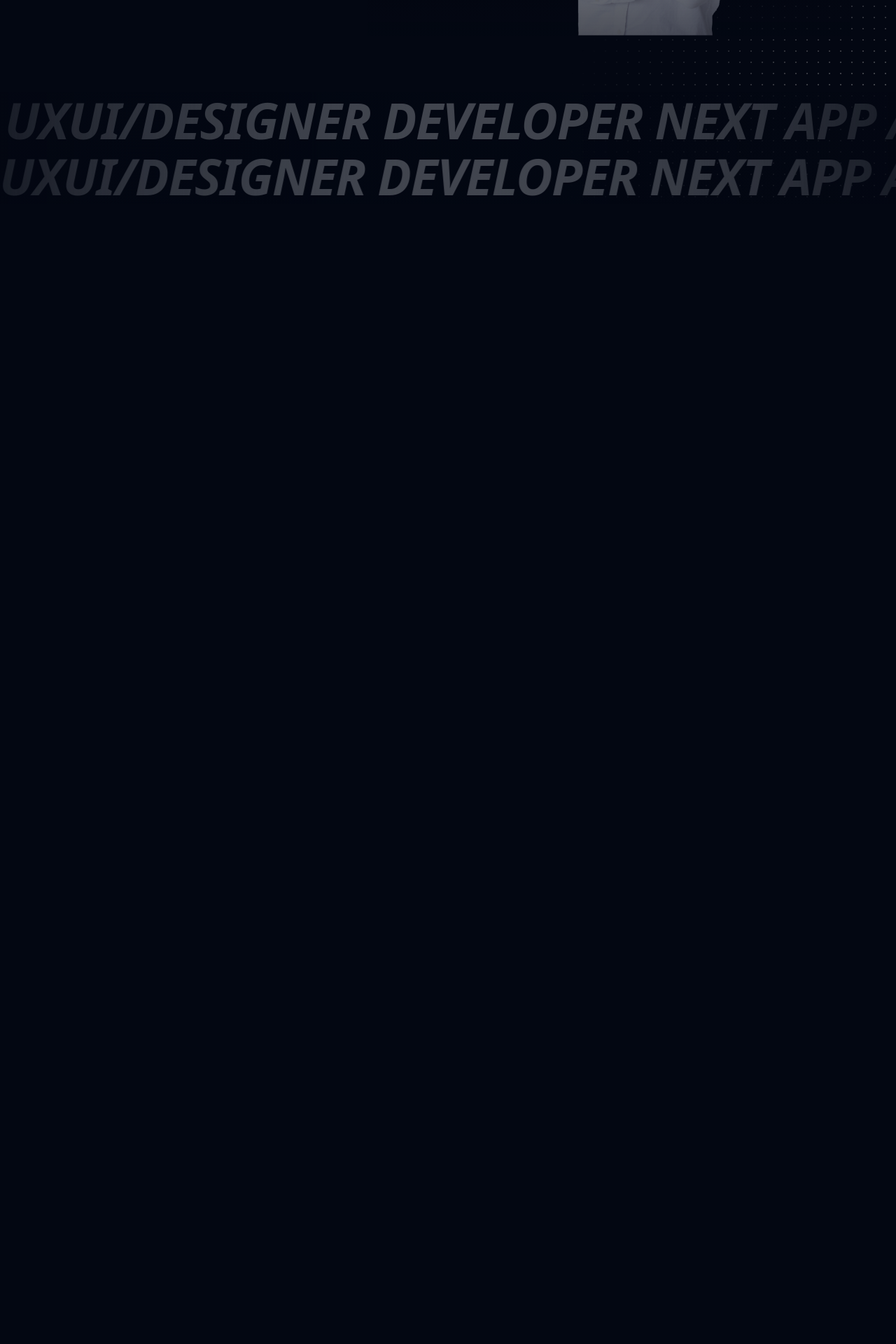
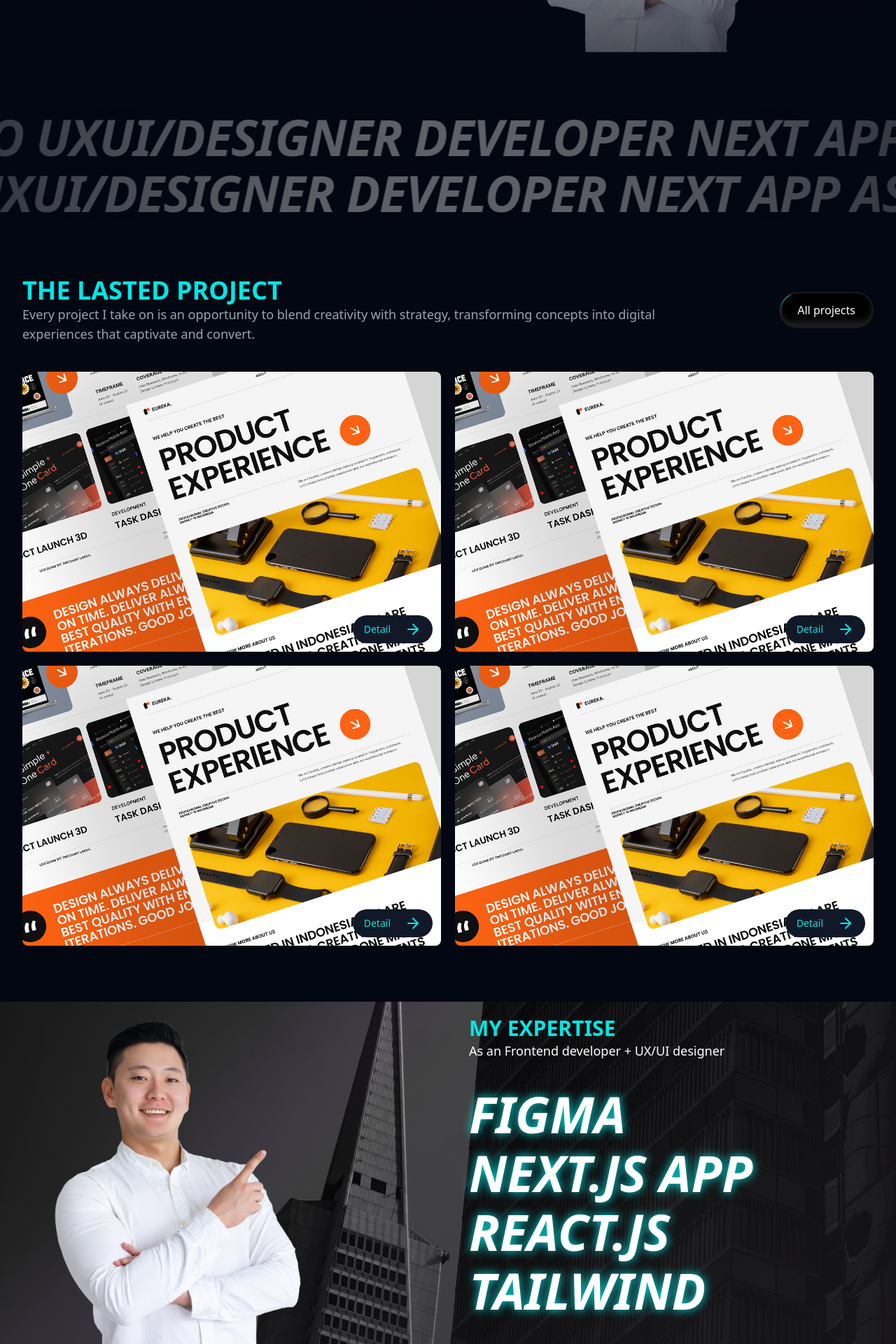
Before and after one commit to SeangLeng/porfolio-v2, a Next.js app: page / in a window 1280 px wide. Shown: the part 840-2760 px from the top of the page at 70% size. Before the commit the page ends 1211 px from the top, so only its background shows below. Built offline with nearby package versions, Linux system fonts and the light colour scheme.

Commit message:
first stagging

```diff
--- /dev/null
+++ b/src/app/constrains/MockupProjects.tsx
@@ -0,0 +1,41 @@
+import { StaticImport } from "next/dist/shared/lib/get-img-props";
+import sampleProjectImage from '@/asset/images/11c29c0ccc53858cbad8ca2e1e99e7c5.png';
+
+interface ProjectProps {
+  title: string;
+  link: string;
+  images: StaticImport | string;
+}
+
+export const AllProjects: ProjectProps[] = [
+  {
+    title: "sample project",
+    link: "sample link",
+    images: sampleProjectImage
+  },
+  {
+    title: "sample project",
+    link: "sample link",
+    images: sampleProjectImage
+  },
+  {
+    title: "sample project",
+    link: "sample link",
+    images: sampleProjectImage
+  },
+  {
+    title: "sample project",
+    link: "sample link",
+    images: sampleProjectImage
+  },
+  {
+    title: "sample project",
+    link: "sample link",
+    images: sampleProjectImage
+  },
+  {
+    title: "sample project",
+    link: "sample link",
+    images: sampleProjectImage
+  },
+];
--- a/src/app/globals.css
+++ b/src/app/globals.css
@@ -81,4 +81,31 @@
   h1 {
     @apply lg:text-5xl md:text-4xl text-2xl;
   }
+
+  h2 {
+    @apply lg:text-4xl md:text-3xl text-xl;
+  }
+
+  h3 {
+    @apply lg:text-3xl md:text-2xl text-lg;
+  }
 }
+
+.lightShadowText {
+  animation: lightShadow 4s infinite;
+}
+
+@keyframes lightShadow {
+  0% {
+    text-shadow: 0px 0px 5px var(--primaryColor);
+  }
+
+  50% {
+    text-shadow: 0px 0px 15px var(--primaryColor);
+
+  }
+
+  100% {
+    text-shadow: 0px 0px 0px var(--primaryColor);
+  }
+}
--- a/src/app/layout.tsx
+++ b/src/app/layout.tsx
@@ -3,6 +3,7 @@ import { Inter as FontSans } from "next/font/google";
 import "./globals.css";
 import { cn } from "@/lib/utils";
 import DotPattern from "@/components/magicui/dot-pattern";
+import Footer from "@/components/footer/Footer";
 
 const fontSans = FontSans({
   subsets: ["latin"],
@@ -39,7 +40,10 @@ export default function RootLayout({
             )}
           />
         </aside>
-        <main className="z-10 text-white relative">{children}</main>
+        <main className="z-10 text-white relative">
+          {children}
+          <Footer />
+        </main>
       </body>
     </html>
   );
--- a/src/app/pages/homepage.tsx
+++ b/src/app/pages/homepage.tsx
@@ -7,10 +7,15 @@ import profile from "@/asset/images/positive-asian-man-pointing-finger-aside 2.p
 import NumberTicker from "@/components/magicui/number-ticker";
 import TypingAnimation from "@/components/magicui/typing-animation";
 import { VelocityScroll } from "@/components/magicui/scroll-based-velocity";
+import ShimmerButton from "@/components/magicui/shimmer-button";
+import ImageCard from "@/components/cards/ImageCard";
+import { AllProjects } from "../constrains/MockupProjects";
+import Link from "next/link";
+import { Mail, PhoneCall, Telescope } from "lucide-react";
 
-export default function Homepage() {
+export default function Homepage({ changeTab }: { changeTab: any }) {
   const router = useRouter();
-  const handleRoute = () => {
+  const HandleRoute = () => {
     router.push("#contact");
   };
 
@@ -32,12 +37,12 @@ export default function Homepage() {
           both design and user experience, I craft websites that are not just
           visually appealing, but also intuitive and easy to navigate.
         </article>
-        <div className="flex items-center justify-center mt-10 container">
-          <ShinyButton text="GET IN TOUCH" onClick={handleRoute} />
+        <div className="flex items-center justify-center mt-10">
+          <ShinyButton text="GET IN TOUCH" onClick={HandleRoute} />
         </div>
-        <section className="grid lg:grid-cols-5 my-10 justify-center items-center container">
-          <div className="bg-gradient-to-r from-[#FFFFFF] to-[#00E7E7] p-1 rounded-xl lg:col-span-2 gradient-box">
-            <div className="bg-foreground h-full rounded-lg p-6">
+        <section className="grid lg:grid-cols-5 my-10 justify-center items-center">
+          <div className="bg-gradient-to-r from-[#FFFFFF] to-[#00E7E7] p-1 rounded-xl lg:col-span-2 w-full">
+            <div className="bg-foreground w-full h-full rounded-lg p-6">
               <div className="grid grid-cols-3 gap-5">
                 <div className="flex flex-col gap-1 justify-center items-center">
                   <p>
@@ -71,12 +76,130 @@ export default function Homepage() {
           </div>
         </section>
       </section>
-      <section className="my-20">
+      <section aria-label="skills in VelocityScroll" className="my-20">
         <VelocityScroll
           text="uxui/designer developer next app astro "
           default_velocity={1}
-          className="font-display italic uppercase text-center text-4xl font-bold tracking-[-0.02em] text-gray-300 drop-shadow-sm dark:text-white md:text-7xl md:leading-[5rem]"
+          className="font-display italic uppercase text-center text-4xl font-bold tracking-[-0.02em] text-white drop-shadow-sm dark:text-white md:text-7xl md:leading-[5rem]"
         />
+      </section>
+      <section aria-label="projects" className="container">
+        <section className="grid sm:grid-cols-4 gap-3 items-center">
+          <div className="col-span-3">
+            <h2 className="uppercase font-bold text-primaryColor">
+              the lasted project
+            </h2>
+            <article className="text-gray-400 text-lg">
+              Every project I take on is an opportunity to blend creativity with
+              strategy, transforming concepts into digital experiences that
+              captivate and convert.
+            </article>
+          </div>
+          <div className="cols-span-1 flex justify-end">
+            <ShimmerButton
+              onClick={() => {
+                if (typeof changeTab === "function") {
+                  changeTab("projects");
+                }
+              }}
+            >
+              All projects
+            </ShimmerButton>
+          </div>
+        </section>
+        <section aria-label="project-list" className="py-10">
+          <ul className="grid sm:grid-cols-2 grid-cols-1 gap-5">
+            {AllProjects.slice(0, 4).map((item) => (
+              <li key={item.title + item.link}>
+                <ImageCard
+                  images={item.images}
+                  link={item.link}
+                  altImage={item.title}
+                />
+              </li>
+            ))}
+          </ul>
+        </section>
+      </section>
+      <section
+        aria-label="experiences"
+        className="relative my-10 bg-[url('/asset/images/background.jpg')]"
+      >
+        <div className="grid md:grid-cols-2 grid-cols-1 items-start gap-5 container px-0">
+          <Image
+            priority
+            src={profile}
+            alt="profile-images"
+            className="w-full h-full scale-x-[-1] object-cover md:block hidden"
+          />
+          <div className="p-5">
+            <h3 className="text-primaryColor font-bold uppercase">
+              My expertise{" "}
+            </h3>
+            <p className="text-lg">As an Frontend developer + UX/UI designer</p>
+            <div className="my-10 flex flex-col gap-3">
+              <p className="md:text-7xl sm:text-5xl text-4xl uppercase font-extrabold italic lightShadowText">
+                figma
+              </p>
+              <p className="md:text-7xl sm:text-5xl text-4xl uppercase font-extrabold italic lightShadowText">
+                next.js app
+              </p>
+              <p className="md:text-7xl sm:text-5xl text-4xl uppercase font-extrabold italic lightShadowText">
+                react.js
+              </p>
+              <p className="md:text-7xl sm:text-5xl text-4xl uppercase font-extrabold italic lightShadowText">
+                tailwind
+              </p>
+            </div>
+          </div>
+        </div>
+      </section>
+      <section className="my-20 container">
+        <article className="text-center md:text-4xl text-xl font-bold leading-relaxed uppercase">
+          &quot;Design isn&apos;t just about how it looks, but how it works. I
+          bring together the art of user experience and the science of front-end
+          development to create seamless, intuitive, and visually compelling
+          digital solutions.&quot;
+        </article>
+      </section>
+      <section className="container my-10" id="contact">
+        <ShinyButton text="GET IN TOUCH!" className="tracking-wider" />
+        <section className="grid md:grid-cols-2 my-20">
+          <div className="flex flex-col gap-3">
+            <p className="text-5xl font-bold">
+              Interesting to in{" "}
+              <span className="px-3 bg-white rounded-lg text-foreground">
+                work
+              </span>{" "}
+              together?
+            </p>
+            <p className="text-lg">
+              Showcasing Diverse Expertise and Innovative Solutions
+            </p>
+          </div>
+          <div className="w-1/2 mx-auto">
+            <div className="flex flex-col gap-5">
+              <Link
+                href={"/"}
+                className="flex justify-start items-center gap-5"
+              >
+                <Mail /> mr.lengseng@gmail.com
+              </Link>
+              <Link
+                href={"/"}
+                className="flex justify-start items-center gap-5"
+              >
+                <Telescope /> (+855) 113 421 9
+              </Link>
+              <Link
+                href={"/"}
+                className="flex justify-start items-center gap-5"
+              >
+                <PhoneCall /> (+855) 113 421 9
+              </Link>
+            </div>
+          </div>
+        </section>
       </section>
     </section>
   );
--- /dev/null
+++ b/src/components/cards/ImageCard.tsx
@@ -0,0 +1,45 @@
+import Image from "next/image";
+import React, { useState } from "react";
+import { Button } from "../ui/button";
+import { ArrowRight } from "lucide-react";
+import Link from "next/link";
+import { StaticImport } from "next/dist/shared/lib/get-img-props";
+
+export default function ImageCard({
+  altImage,
+  link,
+  images,
+}: {
+  link: string;
+  altImage: string;
+  images: StaticImport | string;
+}) {
+  const [mouseHover, setMouseHover] = useState(false);
+
+  return (
+    <section
+      className="rounded-lg overflow-hidden relative"
+      onMouseEnter={() => setMouseHover(true)}
+      onMouseLeave={() => setMouseHover(false)}
+    >
+      <Image
+        priority
+        src={images}
+        alt={altImage}
+        className="max-h-[400px] w-full object-cover hover:brightness-75 transition-all"
+      />
+      <Button
+        className={`absolute z-10 text-primaryColor rounded-full transition-all duration-300 ease-in-out ${
+          mouseHover
+            ? "top-1/2 left-1/2 transform -translate-x-1/2 -translate-y-1/2"
+            : "bottom-3 right-3"
+        }`}
+      >
+        <Link href={link} className="flex gap-5 items-center">
+          Detail
+          <ArrowRight />
+        </Link>
+      </Button>
+    </section>
+  );
+}
--- /dev/null
+++ b/src/components/footer/Footer.tsx
@@ -0,0 +1,14 @@
+import Link from "next/link";
+
+export default function Footer() {
+  return (
+    <footer className="p-3 flex items-center justify-center bg-foreground">
+      <Link
+        href={"mailto:mr.lengseng@gmail.com"}
+        className="text-center w-full hover:underline"
+      >
+        mr.lengseng@gmail.com
+      </Link>
+    </footer>
+  );
+}
--- a/src/components/magicui/scroll-based-velocity.tsx
+++ b/src/components/magicui/scroll-based-velocity.tsx
@@ -114,8 +114,8 @@ export function VelocityScroll({
       <ParallaxText baseVelocity={-default_velocity} className={className}>
         {text}
       </ParallaxText>
-      <div className="bg-gradient-to-r from-foreground/90 w-full h-full absolute top-0"></div>
-      <div className="bg-gradient-to-l from-foreground/90 w-full h-full absolute top-0"></div>
+      <div className="bg-gradient-to-r from-foreground/80 w-full h-full absolute top-0"></div>
+      <div className="bg-gradient-to-l from-foreground/80 w-full h-full absolute top-0"></div>
     </section>
   );
 }
--- a/src/components/magicui/shimmer-button.tsx
+++ b/src/components/magicui/shimmer-button.tsx
@@ -40,7 +40,7 @@ const ShimmerButton = React.forwardRef<HTMLButtonElement, ShimmerButtonProps>(
           } as CSSProperties
         }
         className={cn(
-          "group relative z-0 flex cursor-pointer items-center justify-center overflow-hidden whitespace-nowrap border-2 border-white/10 px-6 py-3 text-white [background:var(--bg)] [border-radius:var(--radius)] dark:text-black",
+          "group md:w-fit w-full relative z-0 flex cursor-pointer items-center justify-center overflow-hidden whitespace-nowrap border-2 border-white/10 px-6 py-3 text-white [background:var(--bg)] [border-radius:var(--radius)] dark:text-black",
           "transform-gpu transition-transform duration-300 ease-in-out active:translate-y-[1px]",
           className,
         )}
--- a/src/components/magicui/shiny-button.tsx
+++ b/src/components/magicui/shiny-button.tsx
@@ -39,12 +39,12 @@ const ShinyButton = ({
       onClick={onClick}
       {...animationProps}
       className={cn(
-        "relative rounded-full px-10 py-3 font-medium border-primaryColor border  backdrop-blur-xl transition-[box-shadow] duration-300 ease-in-out hover:shadow dark:bg-[radial-gradient(circle_at_50%_0%,hsl(var(--white)/20%)_0%,transparent_60%)] dark:hover:shadow-[0_0_20px_hsl(var(--white)/30%)]",
+        "relative rounded-full px-10 py-3 font-medium border-primaryColor border backdrop-blur-lg transition-[box-shadow] duration-300 ease-in-out hover:shadow dark:bg-[radial-gradient(circle_at_50%_0%,hsl(var(--white)/20%)_0%,transparent_60%)] dark:hover:shadow-[0_0_20px_hsl(var(--white)/30%)]",
         className
       )}
     >
       <span
-        className="relative block h-full w-full text-sm uppercase tracking-wide text-white dark:font-light dark:text-[rgb(255,255,255,90%)]"
+        className="relative block h-full w-full text-sm uppercase tracking-wide dark:font-light"
         style={{
           maskImage:
             "linear-gradient(-75deg,hsl(var(--white)) calc(var(--x) + 20%),transparent 30%),hsl(var(--white)) 100%))",
--- a/src/components/tabs/Tabs.tsx
+++ b/src/components/tabs/Tabs.tsx
@@ -1,22 +1,35 @@
+"use client";
+
 import { Tabs, TabsContent, TabsList, TabsTrigger } from "@/components/ui/tabs";
 
-import React from "react";
+import React, { useState } from "react";
 import Homepage from "@/app/pages/homepage";
 import Projects from "@/app/pages/project";
 
 export default function TabsPages() {
+  const [currentValue, setValue] = useState<"homepage" | "projects">(
+    "homepage"
+  );
   return (
-    <Tabs defaultValue="homepage" className="pt-10 ">
+    <Tabs value={currentValue} defaultValue={"homepage"} className="pt-10">
       <TabsList className="flex justify-center items-center max-w-[400px] mx-auto rounded-full sticky top-10 z-40">
-        <TabsTrigger value="homepage" className="rounded-full w-full">
+        <TabsTrigger
+          value="homepage"
+          onClick={() => setValue("homepage")}
+          className="rounded-full w-full"
+        >
           HOMEPAGE
         </TabsTrigger>
-        <TabsTrigger value="projects" className="rounded-full w-full">
+        <TabsTrigger
+          value="projects"
+          className="rounded-full w-full"
+          onClick={() => setValue("projects")}
+        >
           PROJECTES
         </TabsTrigger>
       </TabsList>
       <TabsContent value="homepage">
-        <Homepage />
+        <Homepage changeTab={setValue} />
       </TabsContent>
       <TabsContent value="projects">
         <Projects />
```
Also changed, not shown: src/app/pages/project.tsx (+23 -6 lines), public/asset/images/11c29c0ccc53858cbad8ca2e1e99e7c5.png (added), public/asset/images/background.jpg (added).
